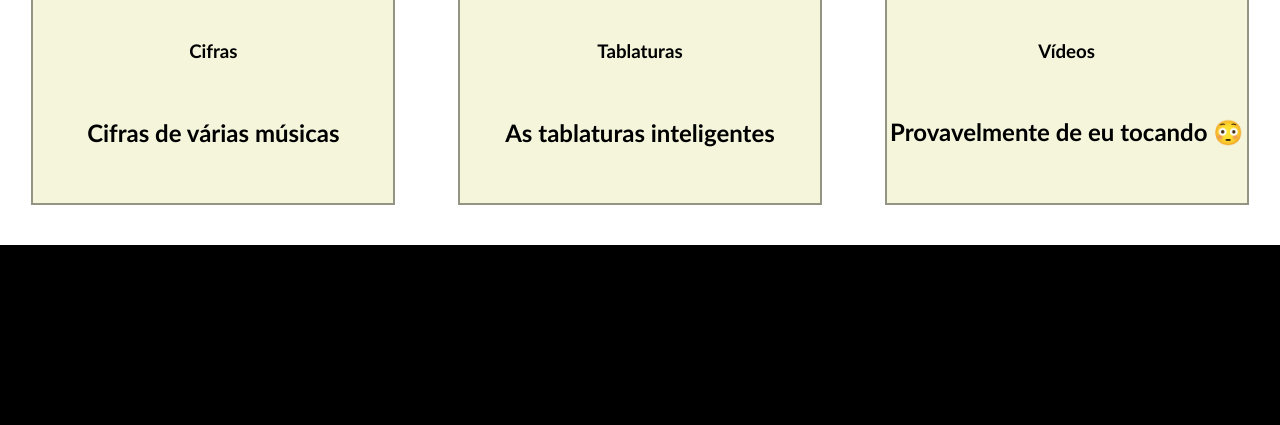
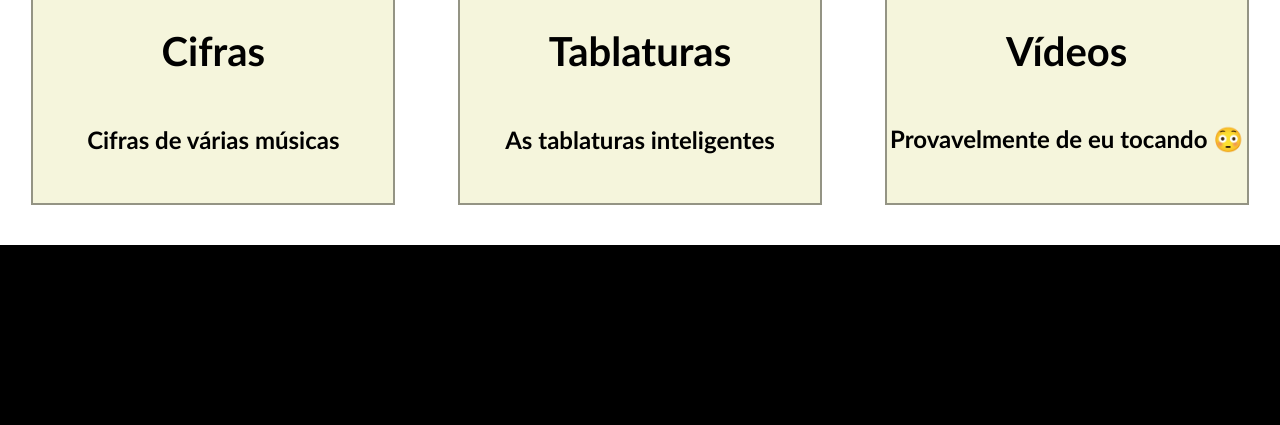
Before and after one commit to edu-correa/projeto-individual-sem1, a plain HTML site: page index.html in a window 1280 px wide. Shown: the part 1299-1724 px from the top of the page. Drawn offline with Linux system fonts and the light colour scheme.

Commit message:
mudei o css

```diff
--- a/css/style.css
+++ b/css/style.css
@@ -82,6 +82,9 @@ nav ul{
     border: 2px solid rgb(148, 148, 132);
     background-color: beige;
 }
+.card h3{
+    font-size: 40px;
+}
 .card img{
     height: auto;
     width: 300px;
```
